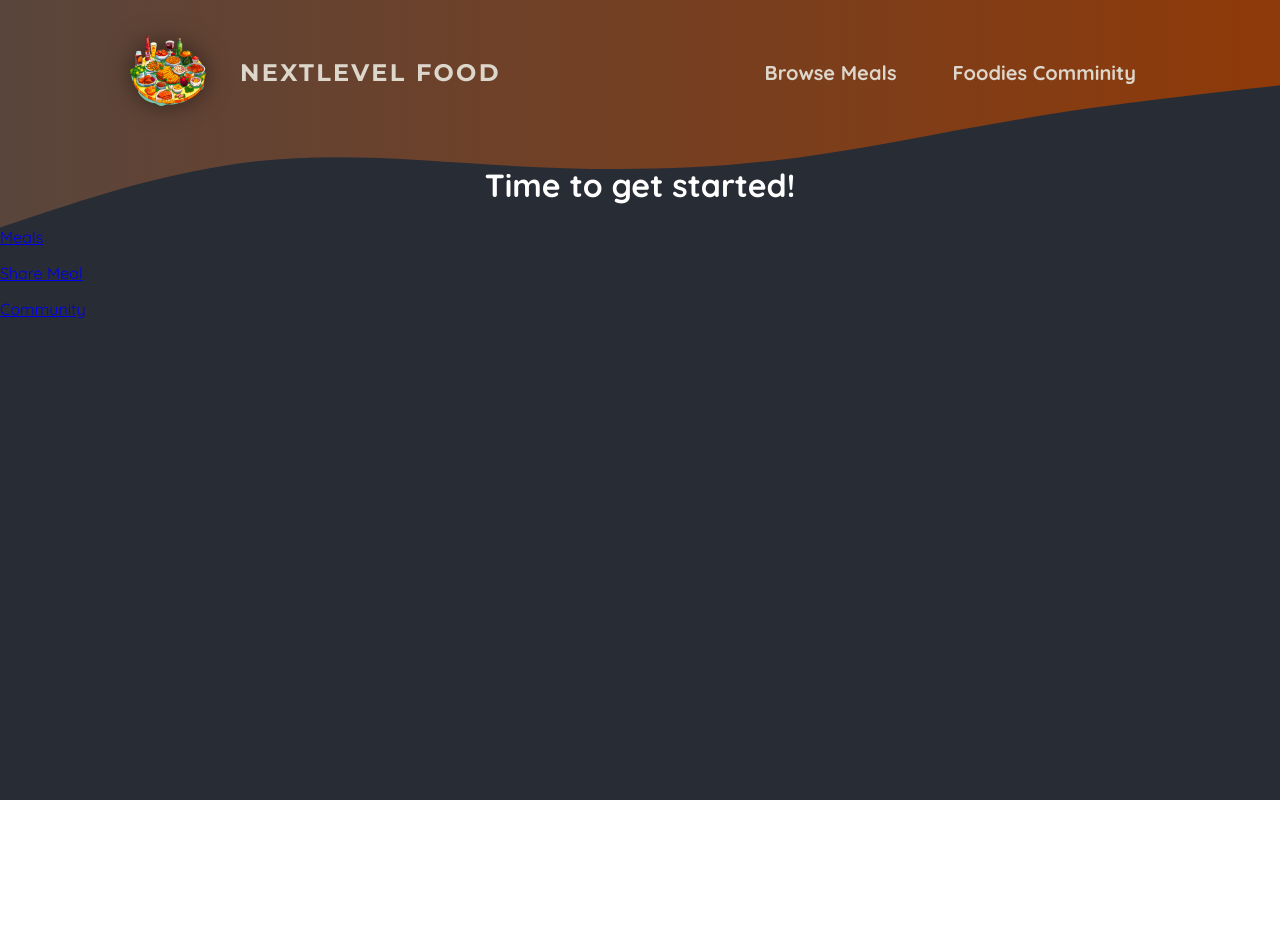
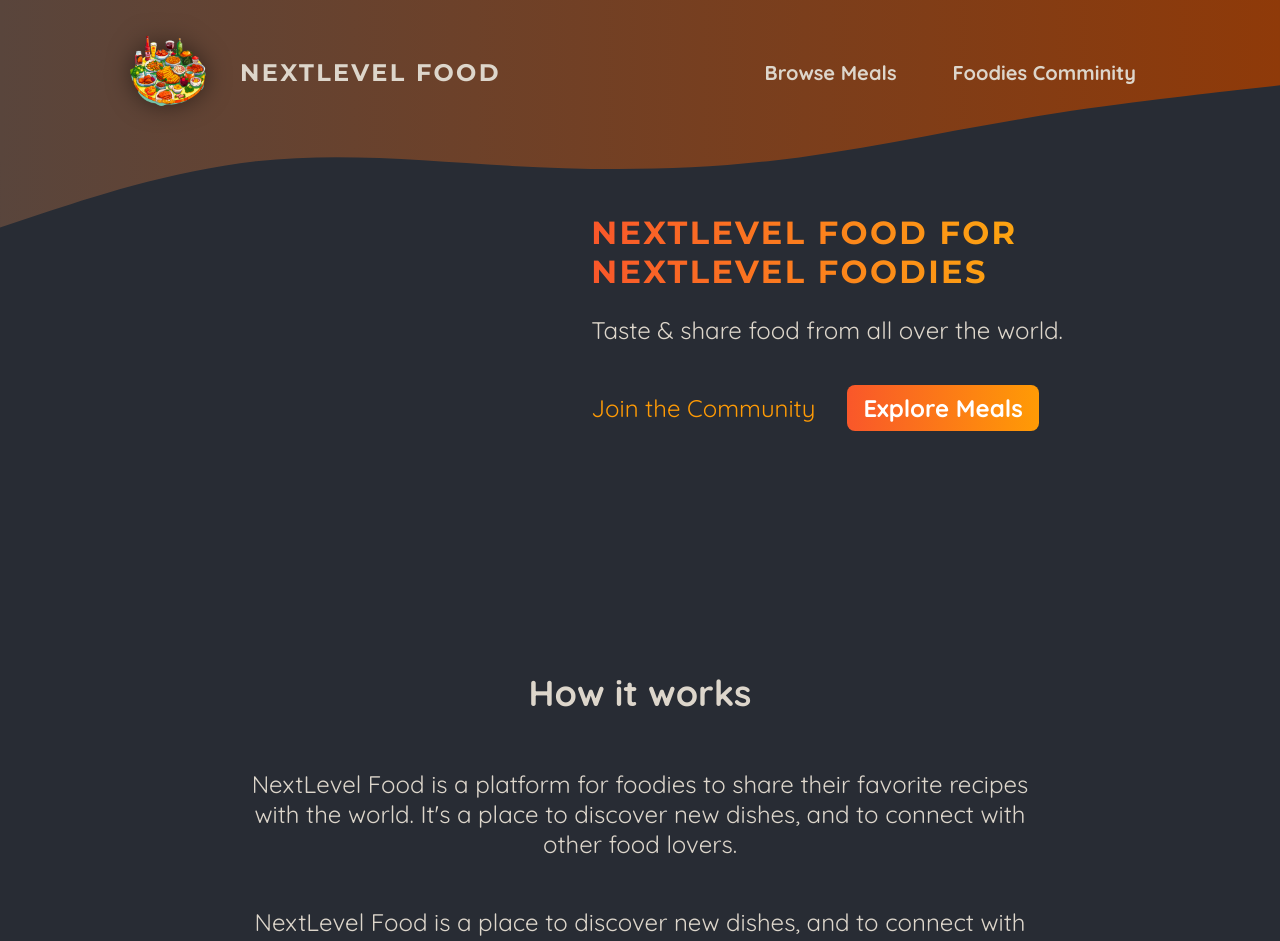
Before and after one commit to VadimKorobec/next-26-2, a Next.js app: page / in a window 1280 px wide. Shown: the top 941 px of the page. Before the commit the page ends 800 px from the top, so only its background shows below. Built offline with nearby package versions, Linux system fonts and the light colour scheme.

Commit message:
add some code

```diff
--- a/src/app/globals.css
+++ b/src/app/globals.css
@@ -13,20 +13,7 @@
   background: radial-gradient(#282c34, #282c34);
 }
 
-.header-background {
-  position: absolute;
-  width: 100%;
-  height: 320px;
-  top: 0;
-  left: 0;
-  z-index: -1;
-}
 
-svg {
-  display: block;
-  width: 100%;
-  height: auto;
-}
 
 .not-found,
 .error {
--- a/src/app/layout.tsx
+++ b/src/app/layout.tsx
@@ -1,6 +1,5 @@
 import type { Metadata } from "next";
 import MainHeader from "@/components/MainHeader/MainHeader";
-import MainHeaderBackground from "@/components/MainHeaderBackground/MainHeaderBackground";
 
 import "./globals.css";
 
@@ -17,7 +16,6 @@
   return (
     <html lang="en">
       <body>
-        <MainHeaderBackground/>
         <MainHeader />
         {children}
       </body>
--- /dev/null
+++ b/src/app/page.module.css
@@ -0,0 +1,75 @@
+.header {
+  display: flex;
+  gap: 3rem;
+  margin: 3rem auto;
+  width: 90%;
+  max-width: 75rem;
+}
+
+.slideshow {
+  width: 40rem;
+  height: 25rem;
+}
+
+.hero {
+  color: #ddd6cb;
+  font-size: 1.5rem;
+}
+
+.hero h1 {
+  font-size: 2rem;
+  font-weight: bold;
+  font-family: 'Montserrat', sans-serif;
+  letter-spacing: 0.15rem;
+  text-transform: uppercase;
+  background: linear-gradient(90deg, #f9572a, #ffc905);
+  background-clip: text;
+  -webkit-background-clip: text;
+  -webkit-text-fill-color: transparent;
+}
+
+.cta {
+  font-size: 1.5rem;
+  display: flex;
+  gap: 1rem;
+}
+
+.cta a {
+  display: inline-block;
+  margin-top: 1rem;
+  padding: 0.5rem 1rem;
+  border-radius: 0.5rem;
+  background: linear-gradient(90deg, #f9572a, #ff9b05);
+  color: #ffffff;
+  font-weight: bold;
+  text-decoration: none;
+}
+
+.cta a:hover,
+.cta a:active {
+  background: linear-gradient(90deg, #fd4715, #f9b241);
+}
+
+.cta a:first-child {
+  background: transparent;
+  font-weight: normal;
+  color: #ff9b05;
+  padding-left: 0;
+}
+
+.cta a:first-child:hover,
+.cta a:first-child:active {
+  background: transparent;
+  color: #f9b241;
+}
+
+.section {
+  display: flex;
+  flex-direction: column;
+  color: #ddd6cb;
+  font-size: 1.5rem;
+  max-width: 50rem;
+  width: 90%;
+  margin: 2rem auto;
+  text-align: center;
+}
--- a/src/app/page.tsx
+++ b/src/app/page.tsx
@@ -1,21 +1,51 @@
 import Link from "next/link";
+
+import styles from "./page.module.css";
 
 const Home = () => {
   return (
+    <>
+      <header className={styles.header}>
+        <div className={styles.slideshow}></div>
+        <div>
+          <div className={styles.hero}>
+            <h1>NextLevel Food for NextLevel Foodies</h1>
+            <p>Taste & share food from all over the world.</p>
+          </div>
+          <div className={styles.cta}>
+            <Link href="/community">Join the Community</Link>
+            <Link href="/meals">Explore Meals</Link>
+          </div>
+        </div>
+      </header>
       <main>
-      <h1 style={{ color: "white", textAlign: "center" }}>
-        Time to get started!
-      </h1>
+        <section className={styles.section}>
+          <h2>How it works</h2>
           <p>
-        <Link href="/meals">Meals</Link>
+            NextLevel Food is a platform for foodies to share their favorite
+            recipes with the world. It&apos;s a place to discover new dishes,
+            and to connect with other food lovers.
           </p>
           <p>
-        <Link href="/meals/share">Share Meal</Link>
+            NextLevel Food is a place to discover new dishes, and to connect
+            with other food lovers.
+          </p>
+        </section>
+
+        <section className={styles.section}>
+          <h2>Why NextLevel Food?</h2>
+          <p>
+            NextLevel Food is a platform for foodies to share their favorite
+            recipes with the world. It&apos;s a place to discover new dishes,
+            and to connect with other food lovers.
           </p>
           <p>
-        <Link href="/community">Community</Link>
+            NextLevel Food is a place to discover new dishes, and to connect
+            with other food lovers.
           </p>
+        </section>
       </main>
+    </>
   );
 };
 
--- a/src/components/MainHeader/MainHeader.tsx
+++ b/src/components/MainHeader/MainHeader.tsx
@@ -1,12 +1,15 @@
 import Link from "next/link";
 import Image from "next/image";
 
+import MainHeaderBackground from "../MainHeaderBackground/MainHeaderBackground";
+
 import logoImg from "@/assets/logo.png";
-
 import styles from "./MainHeader.module.css";
 
 const MainHeader = () => {
   return (
+    <>
+      <MainHeaderBackground/>
       <header className={styles.header}>
         <Link className={styles.logo} href="/">
           <Image src={logoImg} alt="logo" loading="eager" />
@@ -23,6 +26,7 @@
           </ul>
         </nav>
       </header>
+    </>
   );
 };
 
--- /dev/null
+++ b/src/components/MainHeaderBackground/MainHeaderBackground.module.css
@@ -0,0 +1,14 @@
+.header-background {
+  position: absolute;
+  width: 100%;
+  height: 320px;
+  top: 0;
+  left: 0;
+  z-index: -1;
+}
+
+.header-background svg {
+  display: block;
+  width: 100%;
+  height: auto;
+}
--- a/src/components/MainHeaderBackground/MainHeaderBackground.tsx
+++ b/src/components/MainHeaderBackground/MainHeaderBackground.tsx
@@ -1,6 +1,8 @@
+import styles from './MainHeaderBackground.module.css'
+
 const MainHeaderBackground = () => {
   return (
-    <div className="header-background">
+    <div className={styles['header-background']}>
       <svg xmlns="http://www.w3.org/2000/svg" viewBox="0 0 1440 320">
         <defs>
           <linearGradient id="gradient" x1="0%" y1="0%" x2="100%" y2="0%">
```
Lines whose indentation alone changed are shown as unchanged.
